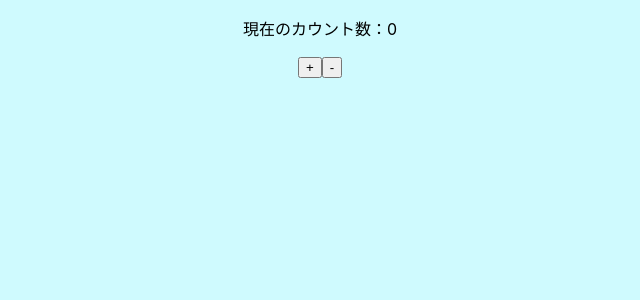
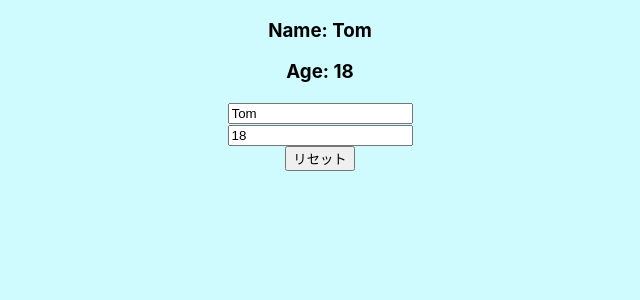
Before and after one commit to yooda123/sample_react, a React (Create React App) app: page / in a window 1280 px wide. Shown: the top 300 px of the page, without its empty margins (320-960 px from the left). Built offline with nearby package versions, Linux system fonts and the light colour scheme.

Commit message:
05_state_and_event_060_state_object

```diff
--- a/src/components/Example.js
+++ b/src/components/Example.js
@@ -1,21 +1,31 @@
 import { useState } from "react";
 
 const Example = () => {
-  const [ count, setCount ] = useState(0);
-  const countUp = ()=>{
-    // setCount(count+1);
-    setCount(prevstate => {
-      console.log(prevstate+1);
-      return prevstate + 1;
-    })
+  const personObj = { name: "Tom", age: 18 };
+  const [person, setPerson] = useState(personObj)
+
+  const changeName = (e) => {
+      // setPerson({ name: e.target.value, age: person.age });
+      setPerson({ ...person, name: e.target.value });
   }
+  const changeAge = (e) => {
+    // setPerson({ name: person.name, age: e.target.value });
+    setPerson({ ...person, age: e.target.value });
+  }
+  const reset = () => {
+    setPerson({ name: "", age: "" });
+  }
+
   return (
     <>
-      <p>現在のカウント数：{count}</p>
-      <button onClick={countUp}>+</button>
-      <button onClick={()=>{setCount(count-1)}}>-</button>
+      <h3>Name: {person.name}</h3>
+      <h3>Age: {person.age}</h3>
+      <div><input type="text" onChange={changeName} value={person.name} /></div>
+      <div><input type="number" onChange={changeAge} value={person.age} /></div>
+      <button onClick={reset}>リセット</button>
     </>
   )
+
 };
 
 export default Example;
```
